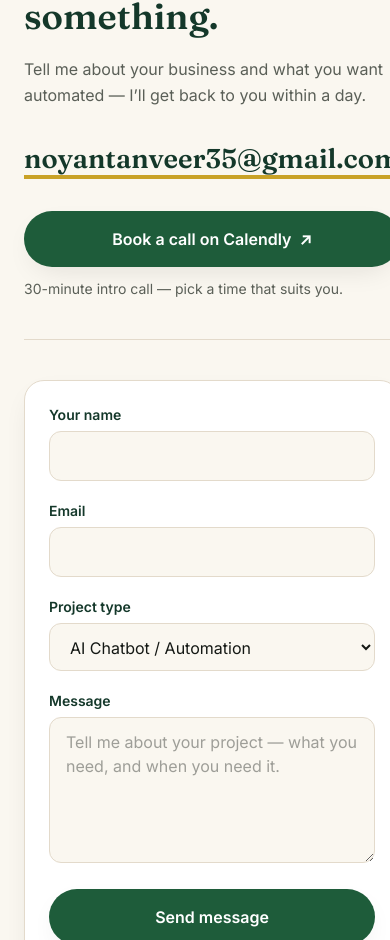
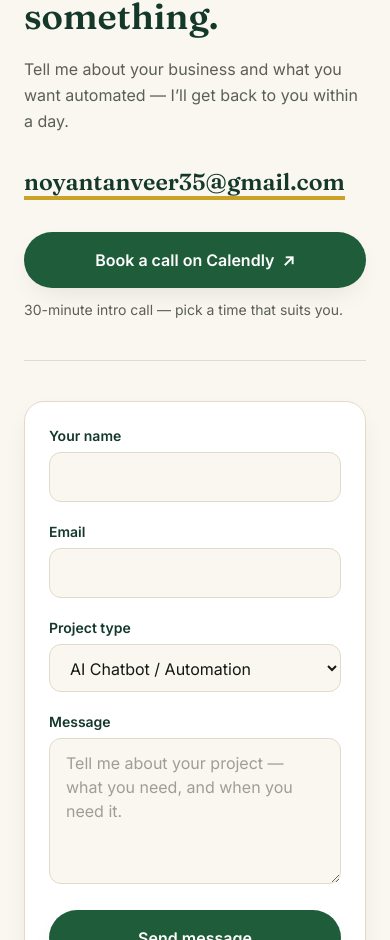
Before and after one commit to FindNoyan/noyan-portfolio, a React (Vite) app: page / in a window 390 px wide. Shown: the part 5873-6813 px from the top of the page. Built offline with nearby package versions, Linux system fonts and the light colour scheme.

Commit message:
Fix mobile contact overflow: constrain email link to container (max-w-full, 1.45rem base)

```diff
--- a/src/components/Contact.jsx
+++ b/src/components/Contact.jsx
@@ -125,7 +125,7 @@ export default function Contact() {
           <p className="mt-8 sm:mt-9">
             <a
               href={`mailto:${site.email}`}
-              className="email-gold-underline inline-block break-words font-display text-[1.7rem] font-semibold leading-snug text-forest focus-ring sm:text-4xl lg:text-[2.6rem]"
+              className="email-gold-underline inline-block max-w-full break-words font-display text-[1.45rem] font-semibold leading-snug text-forest focus-ring sm:text-4xl lg:text-[2.6rem]"
             >
               {site.email}
             </a>
```
